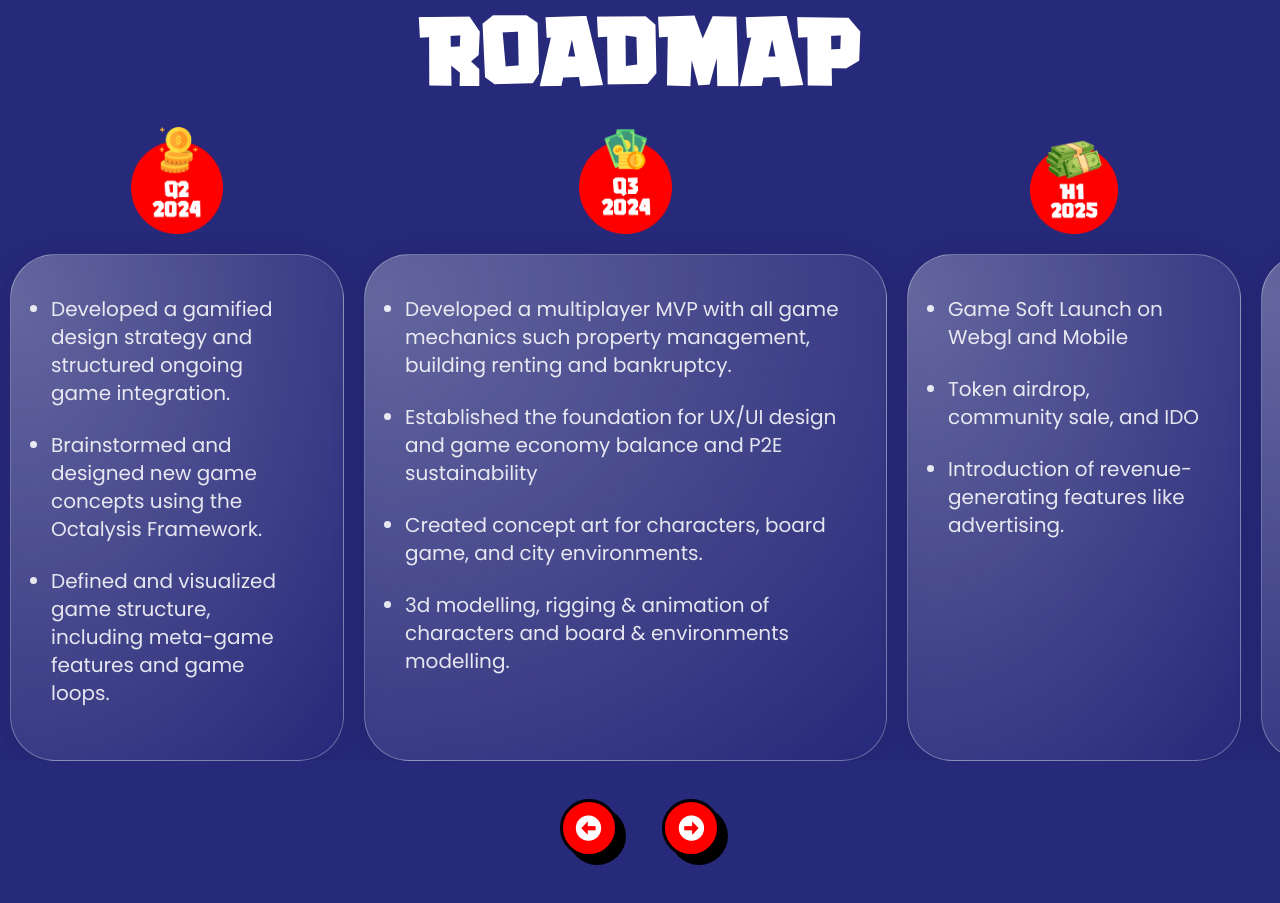
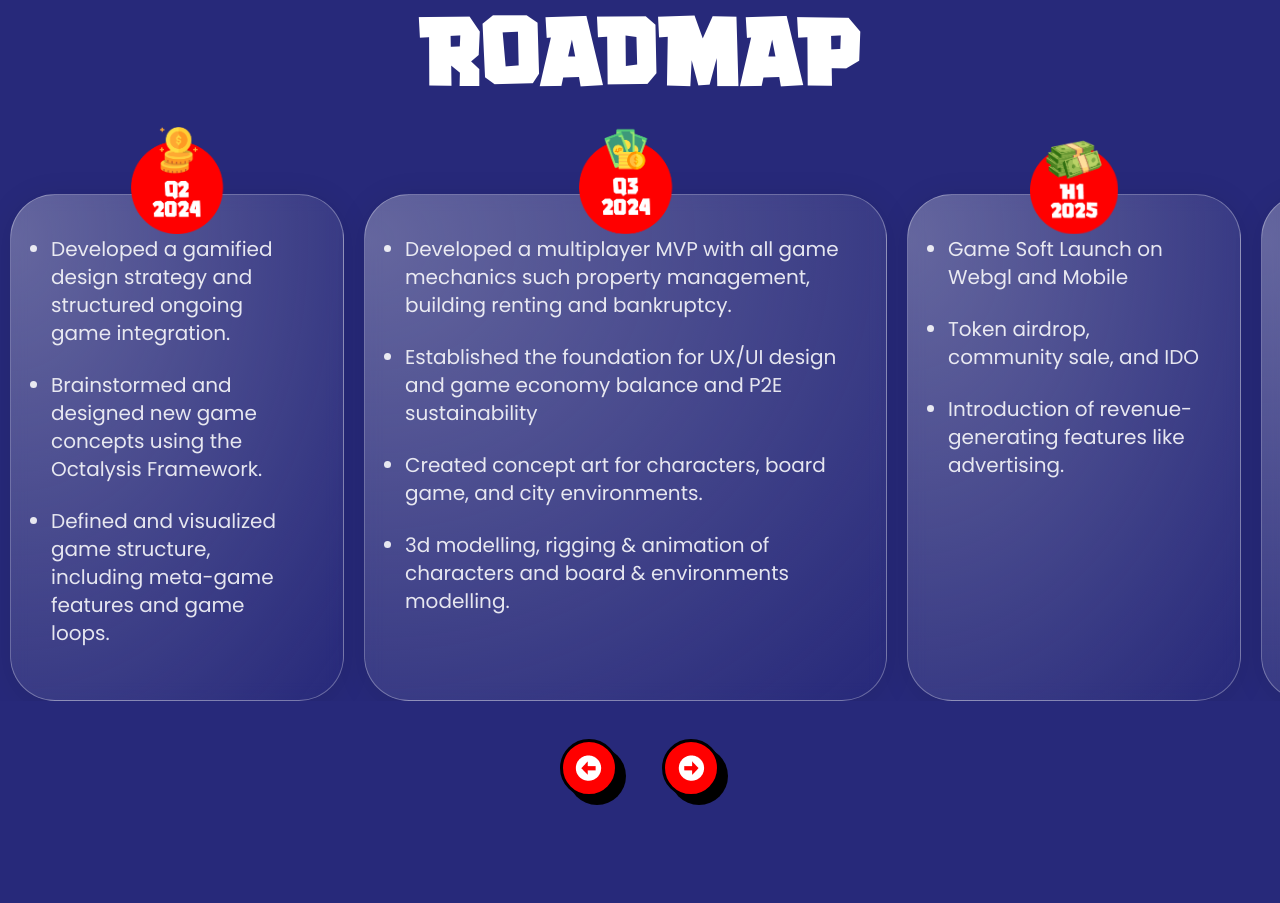
Before and after one commit to codiejay/memestateweb, a React (Vite) app: page / in a window 1280 px wide. Shown: the part 10160-11063 px from the top of the page. Built offline with nearby package versions, Linux system fonts and the light colour scheme.

Commit message:
Enhance Road Map section on the home page: Place the image on the card

```diff
--- a/src/component/GlassCard/GlassCard.jsx
+++ b/src/component/GlassCard/GlassCard.jsx
@@ -1,7 +1,7 @@
 const GlassCard = ({ maxWidth, image, content }) => {
   return (
-    <div className="flex flex-col items-center justify-center gap-5  ">
-      <div>
+    <div className="flex flex-col items-center justify-center   ">
+      <div className="-mb-10 z-50">
         <img src={`/images/${image}`} alt="road1" className="h-[107px]" />
       </div>
 
```
